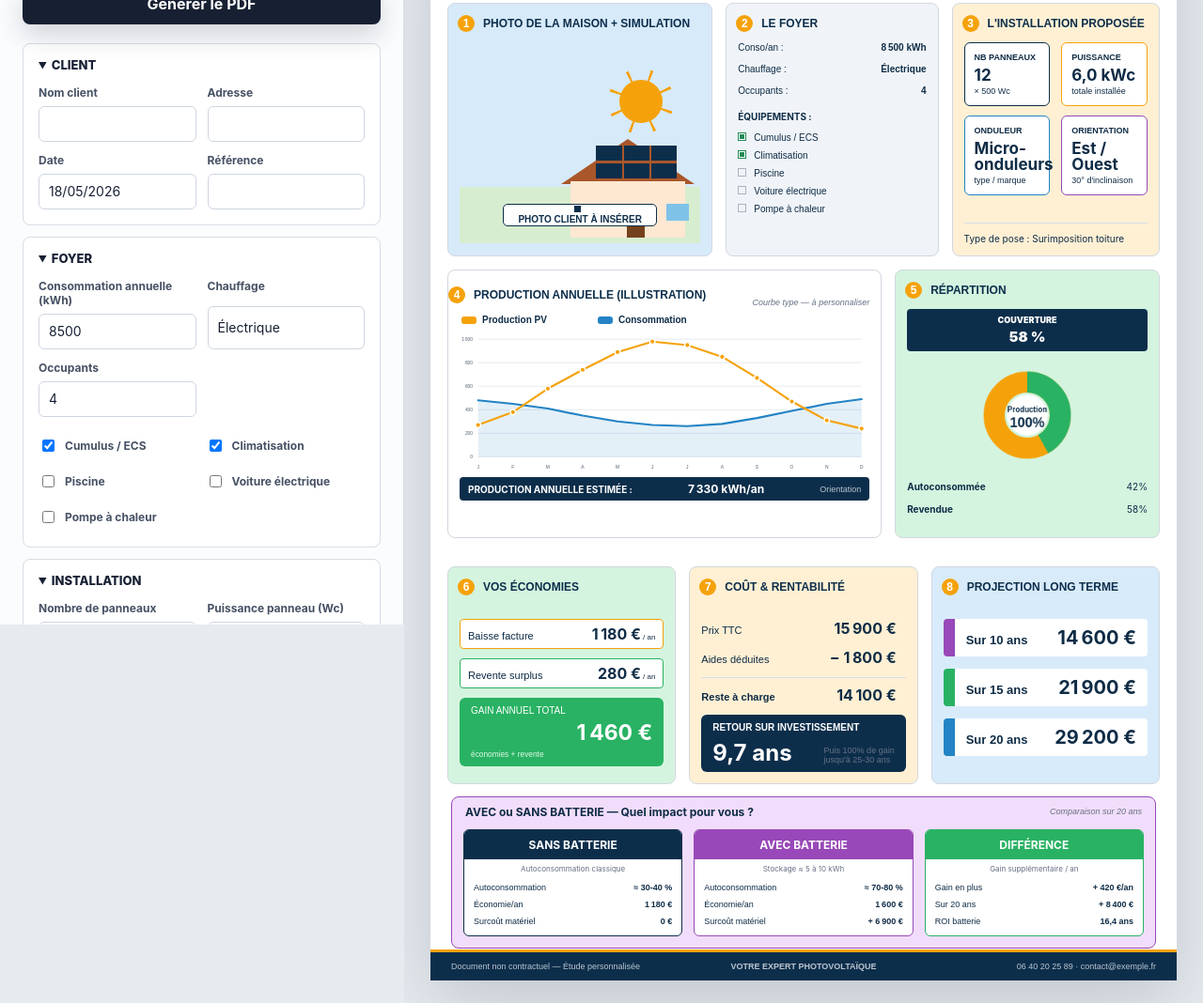
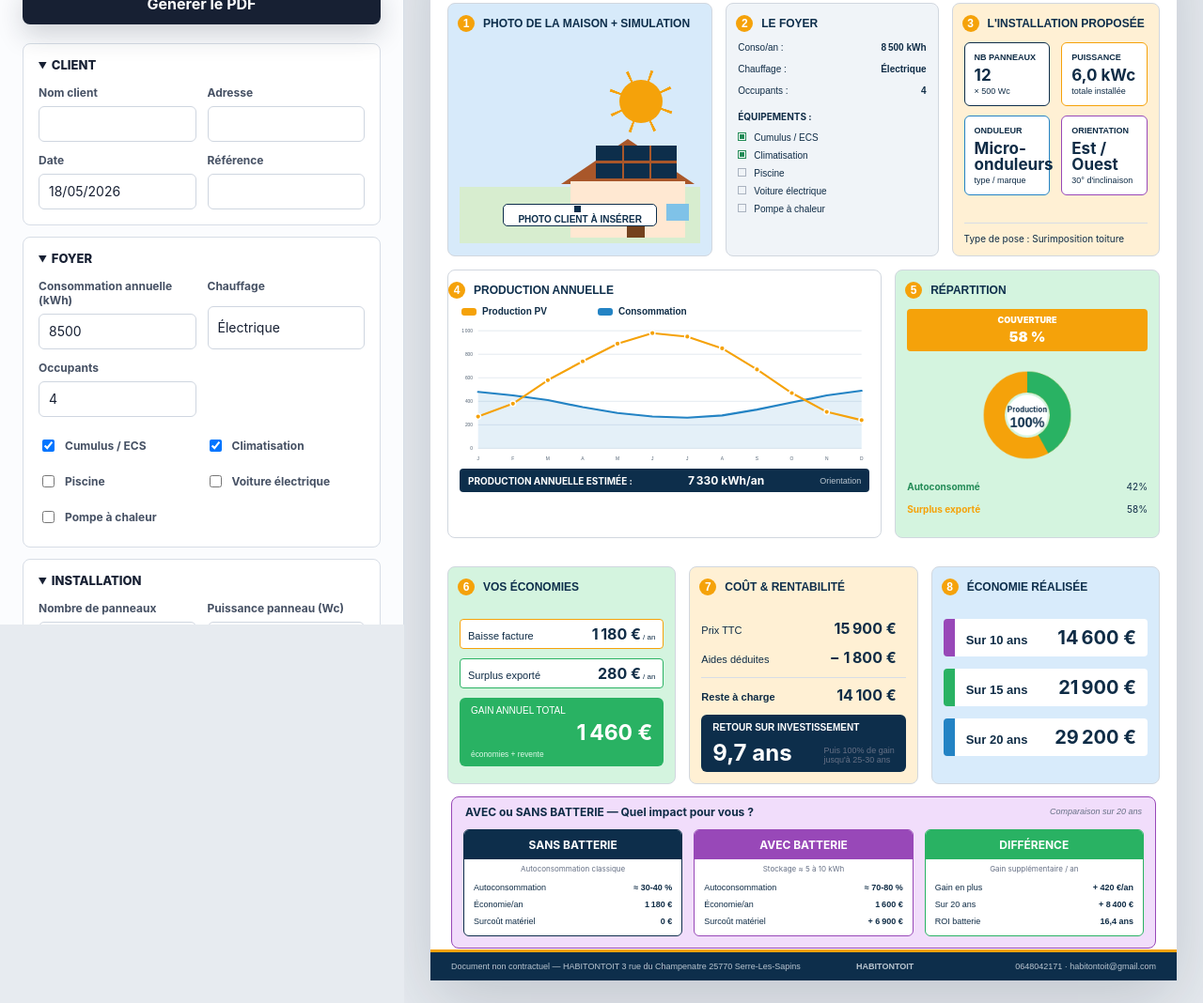
Before and after one commit to Empyrz901/interactive-solar-study, a website built with Vite: page index.html in a window 1280 px wide. Shown: the part 135-1203 px from the top of the page at 94% size. Built offline with nearby package versions, Linux system fonts and the light colour scheme.

Commit message:
Update consultant information and enhance report styling for clarity

```diff
--- a/src/main.js
+++ b/src/main.js
@@ -31,9 +31,9 @@ const state = {
   pvCurve: [...pvCurve],
   consoCurve: [...consoCurve],
   photo: '',
-  consultant: 'VOTRE EXPERT PHOTOVOLTAÏQUE',
-  phone: '06 40 20 25 89',
-  email: 'contact@exemple.fr'
+  consultant: 'HABITONTOIT',
+  phone: '0648042171',
+  email: 'habitontoit@gmail.com'
 };
 
 const equipmentOptions = [
@@ -185,8 +185,8 @@ function renderDonut() {
   const sold = 100 - selfUse;
   return `
     <canvas class="donut" width="140" height="140" data-self="${selfUse}" aria-label="Répartition de la production"></canvas>
-    <p><strong>Autoconsommée</strong> ${selfUse}%</p>
-    <p><strong>Revendue</strong> ${sold}%</p>
+    <p class="self-used"><strong>Autoconsommé</strong> ${selfUse}%</p>
+    <p class="exported-surplus"><strong>Surplus exporté</strong> ${sold}%</p>
   `;
 }
 
@@ -288,7 +288,7 @@ function renderReport() {
 
       <section class="middle-grid">
         <div class="panel production-panel">
-          <div class="title-row">${sectionNumber(4, 'PRODUCTION ANNUELLE (ILLUSTRATION)')}<em>Courbe type — à personnaliser</em></div>
+          <div class="title-row">${sectionNumber(4, 'PRODUCTION ANNUELLE')}</div>
           ${renderChart()}
           <p class="annual"><strong>PRODUCTION ANNUELLE ESTIMÉE :</strong> <b>${formatNumber(production)} kWh/an</b> <span>Orientation</span></p>
         </div>
@@ -304,7 +304,7 @@ function renderReport() {
         <div class="panel savings-panel">
           ${sectionNumber(6, 'VOS ÉCONOMIES')}
           <div class="line"><span>Baisse facture</span><strong>${money(state.billSaving)}</strong><small>/ an</small></div>
-          <div class="line"><span>Revente surplus</span><strong>${money(state.resale)}</strong><small>/ an</small></div>
+          <div class="line"><span>Surplus exporté</span><strong>${money(state.resale)}</strong><small>/ an</small></div>
           <div class="total"><span>GAIN ANNUEL TOTAL</span><strong>${money(totalGain())}</strong><small>économies + revente</small></div>
         </div>
 
@@ -317,7 +317,7 @@ function renderReport() {
         </div>
 
         <div class="panel projection-panel">
-          ${sectionNumber(8, 'PROJECTION LONG TERME')}
+          ${sectionNumber(8, 'ÉCONOMIE RÉALISÉE')}
           <div class="projection-line"><span>Sur 10 ans</span><strong>${money(totalGain() * 10)}</strong></div>
           <div class="projection-line"><span>Sur 15 ans</span><strong>${money(totalGain() * 15)}</strong></div>
           <div class="projection-line"><span>Sur 20 ans</span><strong>${money(totalGain() * 20)}</strong></div>
@@ -346,7 +346,7 @@ function renderReport() {
       </section>
 
       <footer class="report-footer">
-        <span>Document non contractuel — Étude personnalisée</span>
+        <span>Document non contractuel — HABITONTOIT 3 rue du Champenatre 25770 Serre-Les-Sapins</span>
         <strong>${state.consultant}</strong>
         <span>${state.phone} · ${state.email}</span>
       </footer>
@@ -405,7 +405,7 @@ function renderControls() {
         <summary>Économies</summary>
         <div class="form-grid">
           ${input('Baisse facture annuelle (€)', 'billSaving', 'number', 'min="0"')}
-          ${input('Revente surplus annuelle (€)', 'resale', 'number', 'min="0"')}
+          ${input('Surplus exporté annuel (€)', 'resale', 'number', 'min="0"')}
           ${input('Prix TTC (€)', 'price', 'number', 'min="0"')}
           ${input('Aides déduites (€)', 'grants', 'number', 'min="0"')}
           ${input('Autoconsommée (%)', 'selfUse', 'number', 'min="0" max="100"')}
--- a/src/styles.css
+++ b/src/styles.css
@@ -770,7 +770,7 @@ summary {
   margin: 12px 0 0;
   padding: 6px;
   border-radius: 4px;
-  background: #0d2e4b;
+  background: #f5a20a;
   color: #fff;
   text-align: center;
 }
@@ -793,6 +793,14 @@ summary {
   justify-content: space-between;
   margin: 0 0 12px;
   font-size: 10px;
+}
+
+.split-panel .self-used strong {
+  color: #238b57;
+}
+
+.split-panel .exported-surplus strong {
+  color: #f5a20a;
 }
 
 .savings-panel,
@@ -1019,7 +1027,7 @@ summary {
   right: 22px;
   bottom: 10px;
   display: grid;
-  grid-template-columns: 1fr auto 1fr;
+  grid-template-columns: 1.7fr auto 1fr;
   gap: 10px;
   align-items: center;
   font-size: 9px;
```
